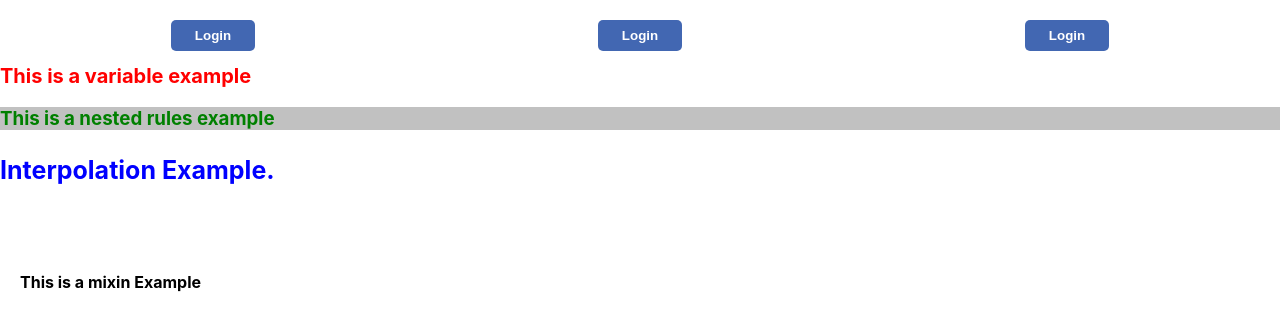
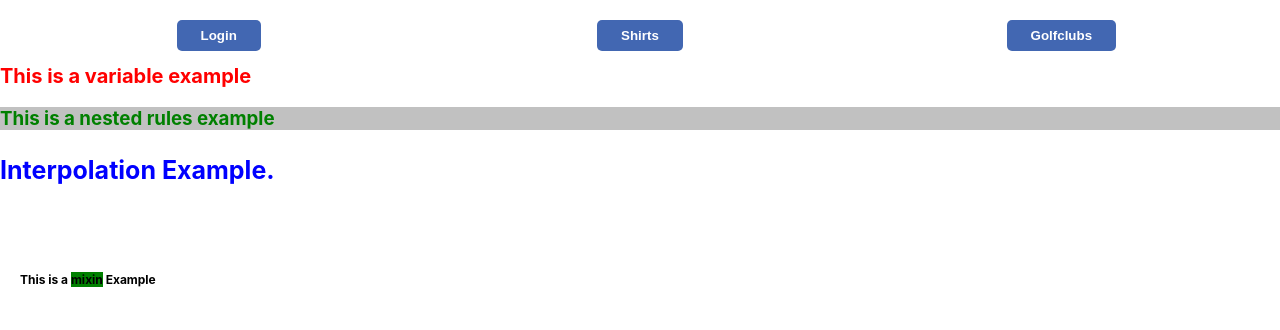
Before and after one commit to secretLabHQ389/SCSS-navbar, a React (Create React App) app: page / in a window 1280 px wide. Shown: the top 330 px of the page. Built offline with nearby package versions, Linux system fonts and the light colour scheme.

Commit message:
Refactor dynamic SCSS navbar list

```diff
--- a/src/App.js
+++ b/src/App.js
@@ -24,7 +24,7 @@ function App() {
 
       { /* Mixin Example */}
       <div id="mixin">
-        <p>This is a mixin Example</p>
+        <p>This is a <span>mixin</span> Example</p>
       </div>
     </>
   );
--- a/src/App.scss
+++ b/src/App.scss
@@ -2,12 +2,13 @@
     border: 1px solid white;
 }
 
-ul > li {
-  list-style-type: none;
+h2 + p {
+  border-top: 1px solid gray;
 }
 
-h2 + p {
-  border-top: 1px solid gray;
+p > span {
+  background-color: green;
+  filter: blur();
 }
 
 p ~ span {
@@ -43,7 +44,7 @@ $bgcolor : #c1c1c1;
 
 @include text-style(".interpolation", bold, 25, blue);
 
-//Function Example
+//Function Example, pseudo code
 @function invert($color, $amount: 100%) {
   $inverse: change-color($color, $hue: hue($color) + 180);
   @return mixin($inverse, $color, $amount);
@@ -60,7 +61,7 @@ $primary-color : green;
 //Mixin Example
 @mixin default-text-style {
   padding: 20px;
-  font-size: 16px;
+  font-size: 12px;
   font-weight: bold;
 }
 
--- a/src/components/navbar/Navbar.jsx
+++ b/src/components/navbar/Navbar.jsx
@@ -1,16 +1,22 @@
-import React, { useState } from 'react';
-import "./navbar.scss";
+import React, { useState } from 'react'
+import "./navbar.scss"
 
-import Button from "../button/Button";
+import Button from "../button/Button"
 import Modal, {
   ModalBody,
   ModalFooter,
   ModalHeader,
-} from "../module/Module";
+} from "../module/Module"
+
+const productsList = [
+  'Login',
+  'Shirts',
+  'Golfclubs'
+]
 
 const Navbar = () => {
 
-  const [showModal, setShowModal] = useState(false);
+  const [showModal, setShowModal] = useState(false)
 
   const handleLogin = () => {
     alert('Logged In.')
@@ -18,11 +24,10 @@ const Navbar = () => {
 
   return (
     <div className="nav__container">
-
-    <div />
-
-      <div>
-        <Button onClick={() => setShowModal(true)}>Login</Button>
+      {productsList && productsList.map(product => {
+        return (
+          <div key={Math.random()}>
+            <Button onClick={() => setShowModal(true)}>{product}</Button>
             <Modal
               show={showModal}
               setShow={setShowModal}
@@ -47,71 +52,10 @@ const Navbar = () => {
               </ModalFooter>
             </Modal>
           </div>
+        )
+      })}
+    </div>
+  )
+}
 
-      <div />
-      <div />
-
-      <div>
-        <Button onClick={() => setShowModal(true)}>Login</Button>
-        <Modal
-          show={showModal}
-          setShow={setShowModal}
-          // hideCloseButton
-        >
-          <ModalHeader>
-            <h2>Login</h2>
-          </ModalHeader>
-          <ModalBody>
-            <div style={{ textAlign: "justify" }}>
-              <form>
-                <label>Email</label>
-                <input type="email" />
-                <label>Password</label>
-                <input type="password" />
-                <Button onClick={() => handleLogin()}>Enter</Button>
-              </form>
-            </div>
-          </ModalBody>
-          <ModalFooter>
-            <Button onClick={() => setShowModal(false)}>Close</Button>
-          </ModalFooter>
-        </Modal>
-      </div>
-
-      <div />
-      <div />
-
-      <div>
-        <Button onClick={() => setShowModal(true)}>Login</Button>
-        <Modal
-          show={showModal}
-          setShow={setShowModal}
-          // hideCloseButton
-        >
-          <ModalHeader>
-            <h2>Login</h2>
-          </ModalHeader>
-          <ModalBody>
-            <div style={{ textAlign: "justify" }}>
-              <form>
-                <label>Email</label>
-                <input type="email" />
-                <label>Password</label>
-                <input type="password" />
-                <Button onClick={() => handleLogin()}>Enter</Button>
-              </form>
-            </div>
-          </ModalBody>
-          <ModalFooter>
-            <Button onClick={() => setShowModal(false)}>Close</Button>
-          </ModalFooter>
-        </Modal>
-      </div>
-
-      <div/>
-
-    </div>
-  );
-};
-
-export default Navbar;
+export default Navbar
--- a/src/components/navbar/navbar.scss
+++ b/src/components/navbar/navbar.scss
@@ -1,15 +1,37 @@
+// ul {
+//   display: flex;
+//   padding: 0;
+//   align-items: flex-start;
+//   justify-content: space-around;
+// }
+
+//flex box can only make LI as wide as it is, grid can auto-fit with the fr margins
+//how to have dynamic margins here without fr?
+// ul > li {
+//   list-style-type: none;
+//   flex: 0 1 auto;
+//   margin: 20px;
+//   display: inline-block;
+//   text-align: center;
+//   background-color: white;
+//   &:hover {
+//     background-color: pink;
+//   }
+// }
+
 .nav__container {
   margin-top: 20px;
+  margin-left: .5rem;
   text-align: center;
+  width: calc(100% - 1rem);
   display: grid;
-  grid-gap: 3px 1px;
-  grid-template-columns: repeat(3, 1fr 3fr 1fr);
+  grid-gap: 1fr;
+  grid-template-columns: repeat(auto-fit, minmax(0, 3fr));
   grid-template-rows: 1;
   background-color: white;
 
   div:hover {
     background-color: pink;
-    width: calc(100% - 1rem);
     text-align: center;
   }
 }
```
Also changed, not shown: .eslintrc.js (added), 2 other files (tests, documents, lock files or other folders). Lines whose indentation alone changed are shown as unchanged.
